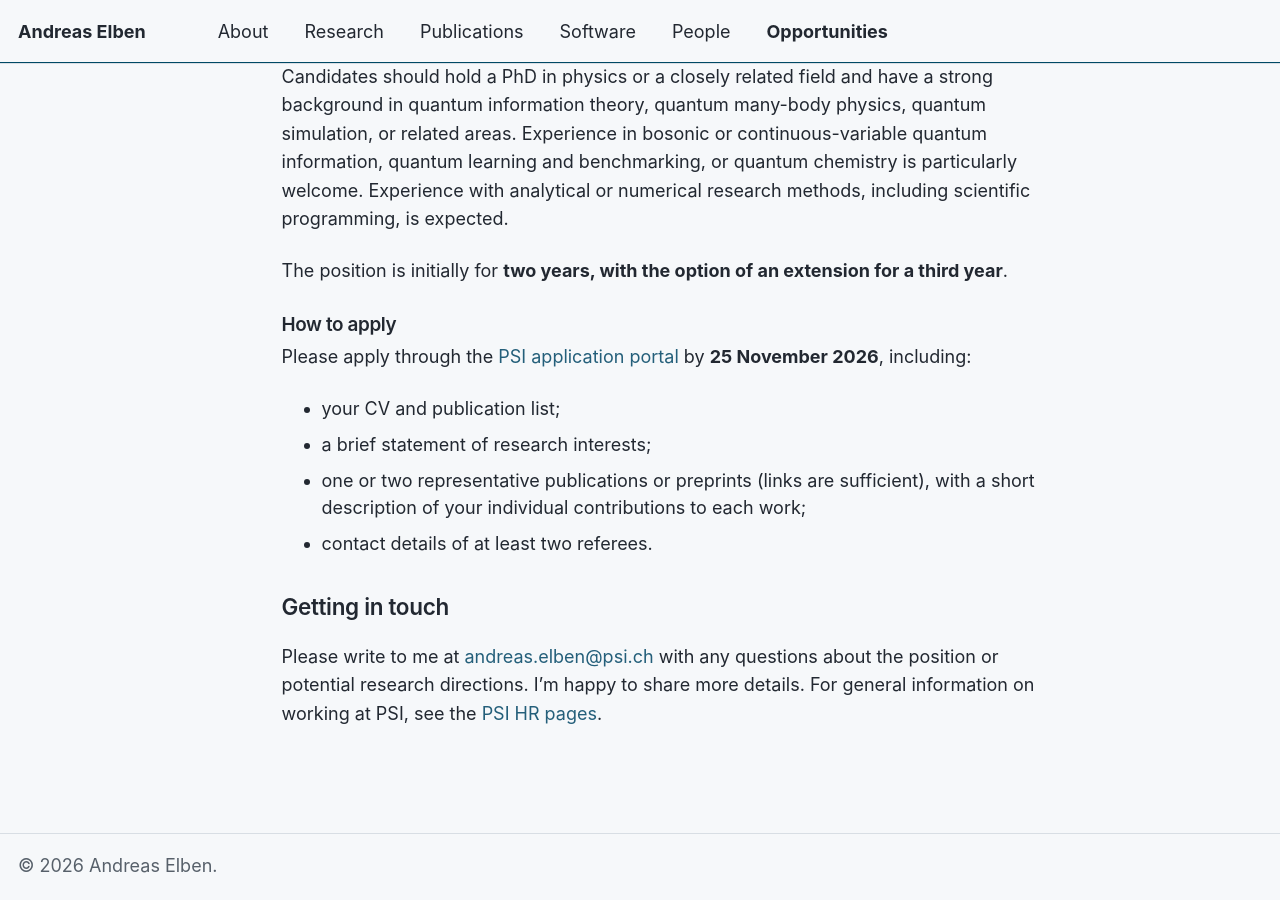
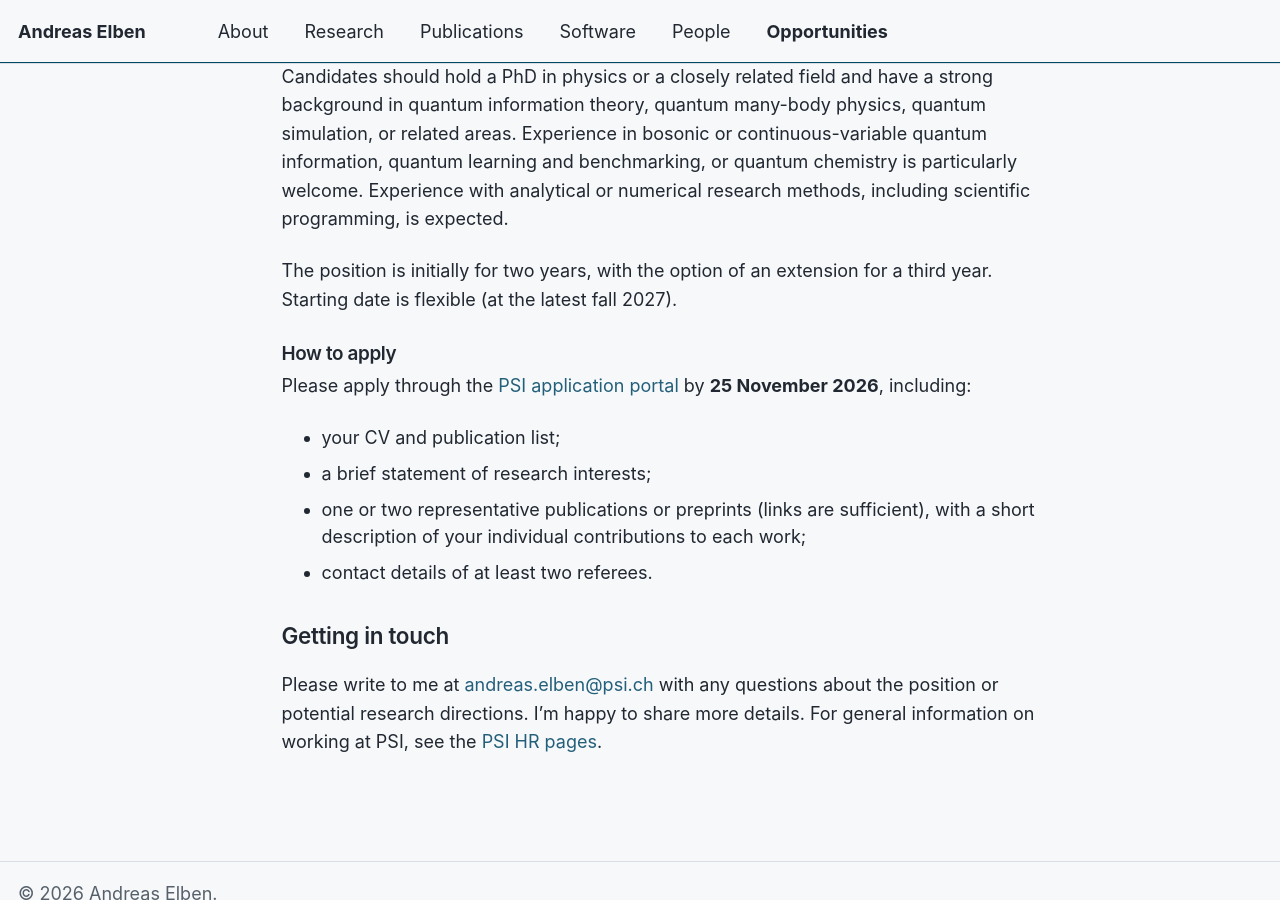
Before and after one commit to andreaselben/andreaselben.github.io, a Jekyll site: the page built from _pages/opportunities.md, in a window 1280 px wide and 900 px high, scrolled down 735 px. Built offline with Jekyll 4.4.1, drawn with Linux system fonts in a browser that asks for light colours; a script bundle is joined from its source files by our own code; library files that are not in the unit come from our copies.

Commit message:
Update opportunities.md

```diff
--- a/_pages/opportunities.md
+++ b/_pages/opportunities.md
@@ -12,7 +12,7 @@ The position is part of the interdisciplinary Quantum Molecular Dynamics project
 
 Candidates should hold a PhD in physics or a closely related field and have a strong background in quantum information theory, quantum many-body physics, quantum simulation, or related areas. Experience in bosonic or continuous-variable quantum information, quantum learning and benchmarking, or quantum chemistry is particularly welcome. Experience with analytical or numerical research methods, including scientific programming, is expected.
 
-The position is initially for **two years, with the option of an extension for a third year**.
+The position is initially for two years, with the option of an extension for a third year. Starting date is flexible (at the latest fall 2027).
 
 ### How to apply
 
```
